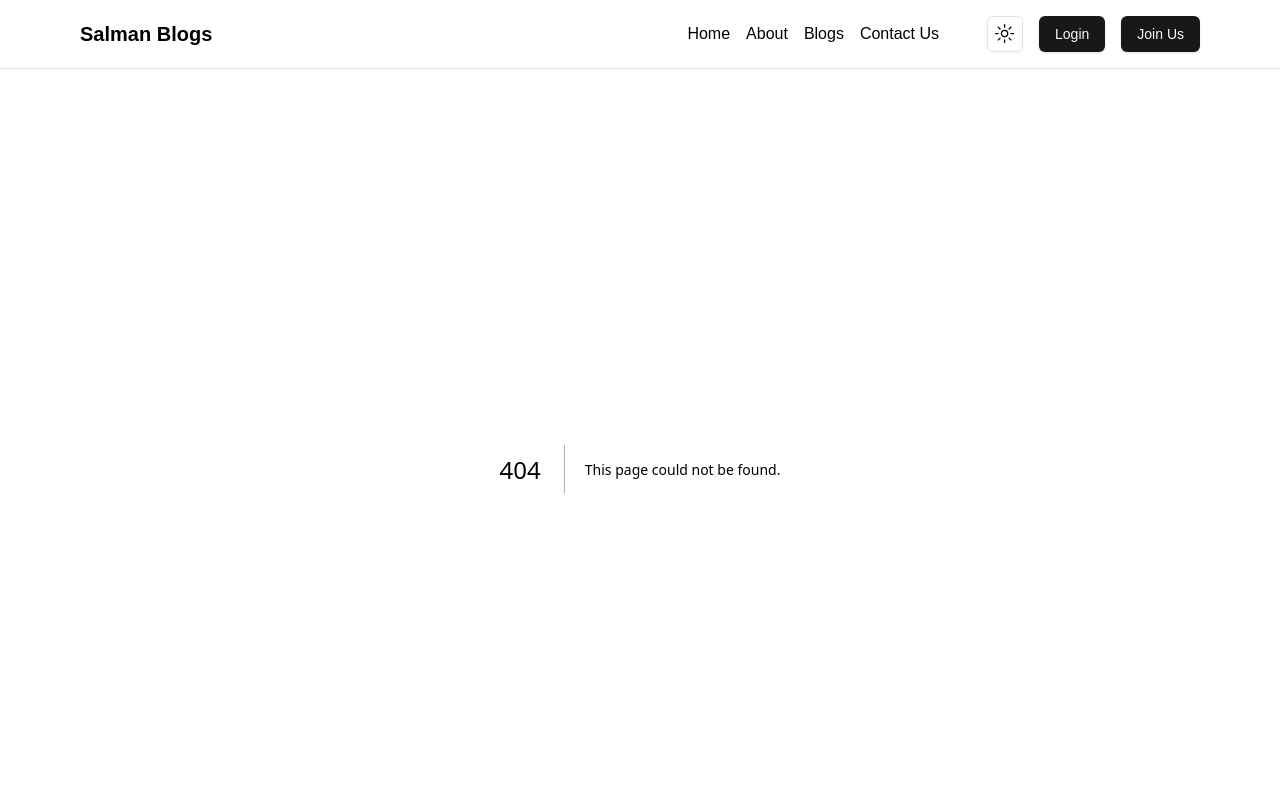
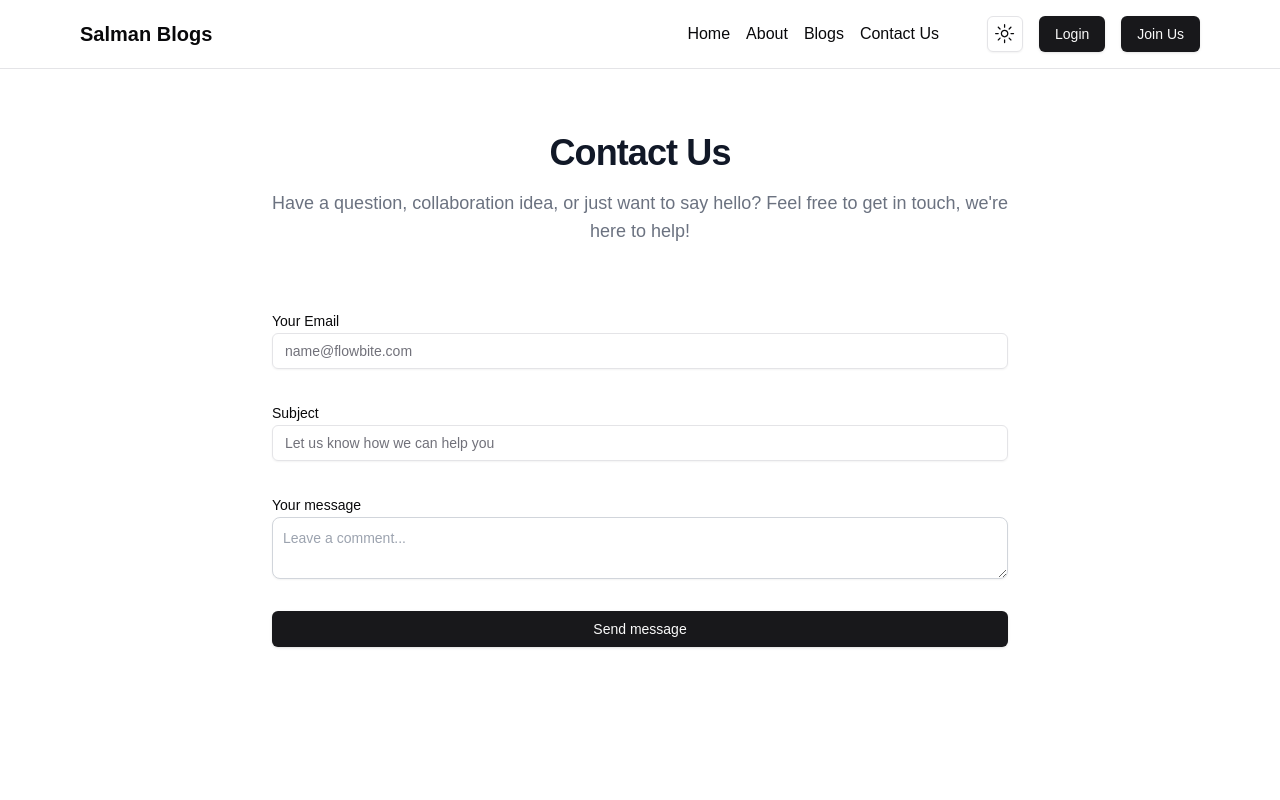
Before and after one commit to sofisalmanarif/blog-website, a Next.js app: page /contact-us in a window 1280 px wide. Before the commit this address had no page. Shown: the top 800 px of the page. Built offline with nearby package versions, Linux system fonts and the light colour scheme.

Commit message:
contact us form done

```diff
--- a/package.json
+++ b/package.json
@@ -12,6 +12,7 @@
     "@radix-ui/react-dialog": "^1.1.2",
     "@radix-ui/react-dropdown-menu": "^2.1.2",
     "@radix-ui/react-icons": "^1.3.0",
+    "@radix-ui/react-label": "^2.1.0",
     "@radix-ui/react-slot": "^1.1.0",
     "@rehype-pretty/transformers": "^0.13.2",
     "class-variance-authority": "^0.7.0",
--- a/src/app/about/page.tsx
+++ b/src/app/about/page.tsx
@@ -6,7 +6,7 @@ import React from 'react'
 
 const Page = () => {
     return (
-        <div className="w-full min-h-[93vh] dark:text-white ">
+        <div className="w-full min-h-[93vh]  dark:text-white ">
 
             <div className="md:flex  ">
                 {/* Profile Image Section */}
--- a/src/app/blog/page.tsx
+++ b/src/app/blog/page.tsx
@@ -27,7 +27,7 @@ const page = () => {
   // console.log(blogs)
 
   return (
-    <div className='container px-4 mx-auto grid md:grid-cols-3 grid-cols-1'>
+    <div className='container  min-h-screen px-4 mx-auto grid md:grid-cols-3 grid-cols-1'>
       {blogs.map((blog:BlogType, index) => (
         <Card key={index} blog={blog} />
       ))}
--- /dev/null
+++ b/src/app/contact-us/page.tsx
@@ -0,0 +1,37 @@
+import { Button } from '@/components/ui/button'
+import { Input } from '@/components/ui/input'
+import { Label } from '@/components/ui/label'
+import React from 'react'
+
+const Page = () => {
+    return (
+        <section className="bg-white dark:bg-black">
+            <div className="py-8 lg:py-16 px-4 mx-auto max-w-screen-md">
+                <h2 className="mb-4 text-4xl tracking-tight font-extrabold text-center text-gray-900 dark:text-white">Contact Us</h2>
+                <p className="mb-8 lg:mb-16 font-light text-center text-gray-500 dark:text-gray-400 sm:text-lg">
+  Have a question, collaboration idea, or just want to say hello? Feel free to get in touch, we're here to help!
+</p>
+
+                <form action="#" className="space-y-8">
+                    <div>
+                        <Label htmlFor="email">Your Email</Label>
+                        <Input placeholder="name@flowbite.com" required />
+                    </div>
+                    <div>
+                        <Label htmlFor="email">Subject</Label>
+
+                        <Input className='' placeholder="Let us know how we can help you" required />
+
+                    </div>
+                    <div className="sm:col-span-2">
+                        <Label htmlFor="message">Your message</Label>
+                        <textarea id="message" aria-rowcount={6} className="block p-2.5 w-full text-sm text-gray-900 rounded-lg shadow-sm border border-gray-300 focus:ring-primary-500 focus:border-primary-500  dark:border-gray-600 dark:bg-black dark:placeholder-gray-400 dark:text-white dark:focus:ring-primary-500 dark:focus:border-primary-500" placeholder="Leave a comment..."></textarea>
+                    </div>
+                    <Button type="submit" className='w-full' >Send message</Button>
+                </form>
+            </div>
+        </section>
+    )
+}
+
+export default Page
--- a/src/components/Card.tsx
+++ b/src/components/Card.tsx
@@ -17,7 +17,7 @@ const Card: React.FC<{ blog: BlogType }> = ({blog}) => {
 
 
 
-        <div className="relative flex  flex-col mt-6 dark:bg-gray-900 text-gray-700 hover:shadow-xl ease-in-out duration-300  dark:text-white shadow-md bg-clip-border rounded-xl w-92 md:w-[28rem]">
+        <div className="relative flex  h-96 flex-col mt-6 dark:bg-gray-900 text-gray-700 hover:shadow-xl ease-in-out duration-300  dark:text-white shadow-md bg-clip-border rounded-xl w-92 md:w-[28rem]">
             <div className="relative  flex justify-center mt-4 overflow-hidden text-gray-700  dark:text-white bg-clip-border rounded-xl h-80">
                 <img
                     src={blog.image}
--- a/src/components/Footer.tsx
+++ b/src/components/Footer.tsx
@@ -2,7 +2,7 @@ import React from 'react'
 
 const Footer = () => {
   return (
-    <footer className="bg-white mt-10 dark:text-white dark:bg-gray-900"  aria-labelledby="footer-heading">
+    <footer className="bg-white pt-10 dark:text-white dark:bg-gray-900"  aria-labelledby="footer-heading">
     <h2 id="footer-heading" className="sr-only">
       Footer
     </h2>
--- a/src/components/Navbar.tsx
+++ b/src/components/Navbar.tsx
@@ -8,13 +8,13 @@ import { ModeToggle } from './ToggleMode'
 const Navbar = () => {
     return (
         <div className=' sticky top-0 flex items-center z-10 justify-between md:px-20 px-5 py-4 border-b backdrop-blur'>
-            <div className="logo text-xl font-semibold"> Salman Blogs</div>
+            <Link href={"/"} className="logo text-xl font-semibold"> Salman Blogs</Link>
             <div className='md:flex md:gap-4 md:items-center hidden'>
                 <div className='flex gap-4 mx-8'>
                     <Link className='hover:font-semibold hover:scale-105 ease-in-out duration-300' href={"/"}>Home</Link>
                     <Link className='hover:font-semibold hover:scale-105 ease-in-out duration-100' href={"/about"}> About</Link>
                     <Link className='hover:font-semibold  hover:scale-105 ease-in-out duration-300' href={"/blog"}>Blogs</Link>
-                    <Link className='hover:font-semibold  hover:scale-105 ease-in-out duration-300' href={"/"}>Contact Us</Link></div>
+                    <Link className='hover:font-semibold  hover:scale-105 ease-in-out duration-300' href={"/contact-us"}>Contact Us</Link></div>
                     <ModeToggle/>
                 <Button>Login</Button>
                 <Button>Join Us</Button>
--- /dev/null
+++ b/src/components/ui/input.tsx
@@ -0,0 +1,25 @@
+import * as React from "react"
+
+import { cn } from "@/lib/utils"
+
+export interface InputProps
+  extends React.InputHTMLAttributes<HTMLInputElement> {}
+
+const Input = React.forwardRef<HTMLInputElement, InputProps>(
+  ({ className, type, ...props }, ref) => {
+    return (
+      <input
+        type={type}
+        className={cn(
+          "flex h-9 w-full rounded-md border border-input bg-transparent px-3 py-1 text-sm shadow-sm transition-colors file:border-0 file:bg-transparent file:text-sm file:font-medium file:text-foreground placeholder:text-muted-foreground focus-visible:outline-none focus-visible:ring-1 focus-visible:ring-ring disabled:cursor-not-allowed disabled:opacity-50",
+          className
+        )}
+        ref={ref}
+        {...props}
+      />
+    )
+  }
+)
+Input.displayName = "Input"
+
+export { Input }
--- /dev/null
+++ b/src/components/ui/label.tsx
@@ -0,0 +1,26 @@
+"use client"
+
+import * as React from "react"
+import * as LabelPrimitive from "@radix-ui/react-label"
+import { cva, type VariantProps } from "class-variance-authority"
+
+import { cn } from "@/lib/utils"
+
+const labelVariants = cva(
+  "text-sm font-medium leading-none peer-disabled:cursor-not-allowed peer-disabled:opacity-70"
+)
+
+const Label = React.forwardRef<
+  React.ElementRef<typeof LabelPrimitive.Root>,
+  React.ComponentPropsWithoutRef<typeof LabelPrimitive.Root> &
+    VariantProps<typeof labelVariants>
+>(({ className, ...props }, ref) => (
+  <LabelPrimitive.Root
+    ref={ref}
+    className={cn(labelVariants(), className)}
+    {...props}
+  />
+))
+Label.displayName = LabelPrimitive.Root.displayName
+
+export { Label }
```
Also changed, not shown: 1 other file (tests, documents, lock files or other folders).
